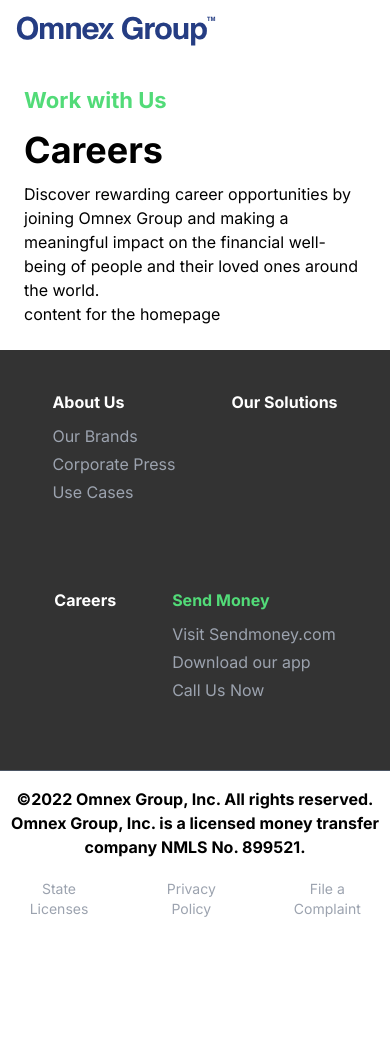
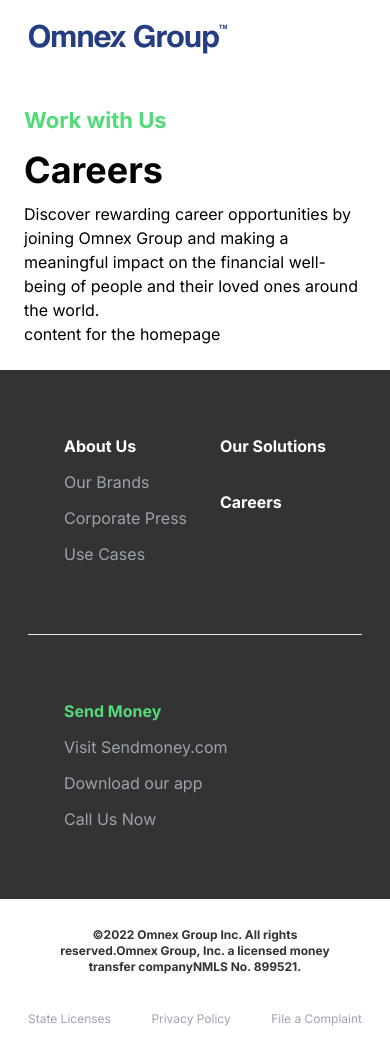
Before and after one commit to hkim13/omnexgroup, a Next.js app: page /careers in a window 390 px wide. Before the commit the page ends 955 px from the top, so only its background shows below. Built offline with nearby package versions, Linux system fonts and the light colour scheme.

Commit message:
footer redone - mobile only. Removed photos for now, need to redo first section

```diff
--- a/app/(home)/page.js
+++ b/app/(home)/page.js
@@ -33,7 +33,7 @@
             </div>
           </div>
 
-          {/* Image Area */}
+         {/* Image Area
           <div className='bg-gray-300 flex self-center  gap-4 pb-14'>
             <div className='flex flex-col items-end'>
               <div className='w-36 h-56 sm:w-40 sm:h-60 md:w-44 md:h-64 lg:w-48 lg:h-72 shrink rounded-[48px] bg-cover bg-no-repeat bg-[center_right_-60px]' style={{backgroundImage: "url('/Webp/AdobeStock_280396247.webp')"}}/>
@@ -44,7 +44,7 @@
               <div className='w-40 h-48 sm:w-72 sm:h-52 md:w-80 md:h-56 lg:w-96 lg:h-60 shrink rounded-[48px] bg-cover bg-no-repeat bg-center mt-4' style={{backgroundImage: "url('/Webp/AdobeStock_469533192.webp')"}}/>
             </div>
           </div>
-
+        */}
         </div>
 
         {/*Second section: Explore - What We Do for You*/}
--- a/app/components/Footer.js
+++ b/app/components/Footer.js
@@ -2,48 +2,56 @@
 
 export default function Footer() {
   return (
-    <footer className="bg-[#333333] text-white">
-      <div className="w-screen flex flex-wrap justify-center gap-14 p-10">
-
+    <footer className=" text-white w-screen">
+      {/* mobile version */}
+      <div className='bg-[#333333] text-base sm:hidden'>
+        {/* About us, Our solutions, Careers */}
+        <div className='flex flex-row justify-between mx-auto p-16'>
           {/* About us */}
-
-        <div className="flex flex-col mb-6">
-          <h5 className="font-bold text-base mb-2.5">About Us</h5>
+          <div className='flex flex-col gap-2'>
+            <Link href="/about-us/our-brands" className="text-[#FFFFFF] font-bold hover:text-gray-300 mb-1">About Us</Link>
             <Link href="/about-us/our-brands" className="text-gray-400 hover:text-gray-300 mb-1">Our Brands</Link>
             <Link href="/about-us/corporate-press" className="text-gray-400 hover:text-gray-300 mb-1">Corporate Press</Link>
             <Link href="/about-us/use-cases" className="text-gray-400 hover:text-gray-300 mb-1">Use Cases</Link>
           </div>
-
-        {/* Column 2 */}
-
-        <div className="flex flex-col mb-6">
+          {/* Our solutions, Careers */}
+          <div className='flex flex-col gap-8'>
+            {/* Our solutions*/}
+            <div>
               <Link href="/our-solutions" className="font-bold text-base mb-2.5">Our Solutions</Link>
             </div>
-
-        {/* Column 3 */}
-
-        <div className="flex flex-col mb-6">
+            {/* Careers */}
+            <div>
               <Link href="/careers" className="font-bold text-base mb-2.5">Careers</Link>
             </div>
+          </div>
+        </div>
+        <hr className='mx-7'/>
 
-        {/* Column 4 */}
-
-        <div className="flex flex-col mb-6">
-          <h5 className="font-bold text-base text-green mb-2.5">Send Money</h5>
-          <a href="https://sendmoney.com" className="text-gray-400 hover:text-gray-300 mb-1">Visit Sendmoney.com</a>
+        <div className='flex flex-col gap-2 mx-auto p-16'>
+            <Link href="https://sendmoney.com" className="text-green font-bold hover:text-gray-300 mb-1">Send Money</Link>
+            <Link href="https://sendmoney.com" className="text-gray-400 hover:text-gray-300 mb-1">Visit Sendmoney.com</Link>
             <Link href="/app" className="text-gray-400 hover:text-gray-300 mb-1">Download our app</Link>
             <Link href="/contact" className="text-gray-400 hover:text-gray-300 mb-1">Call Us Now</Link>
         </div>
+      </div>
+
+      {/* desktop version */}
+      <div className='bg-[#333333] text-base hidden sm:block'>
 
       </div>
 
-      <div className="border-t border-gray-600">
-        <div className="bg-white text-gray-400 text-center text-sm py-4">
-          <p className='font-bold text-black'>©2022 Omnex Group, Inc. All rights reserved. <br/> Omnex Group, Inc. is a licensed money transfer company NMLS No. 899521.</p>
-          <div className="flex justify-center gap-14 m-5">
-              <Link href="/licenses" className="hover:text-black">State Licenses</Link>
-              <Link href="/privacy" className="hover:text-black">Privacy Policy</Link>
-              <Link href="/complaint" className="hover:text-black">File a Complaint</Link>
+      <div className='flex flex-col py-7 gap-9 items-center mx-auto'>
+        <div className='text-[#333333] text-xs font-bold text-center px-14 max-w-[528px]'>©2022 Omnex Group Inc. All rights reserved.Omnex Group, Inc. a licensed money transfer companyNMLS No. 899521.</div>
+        <div className='flex flex-row text-xs justify-between w-screen max-w-[635px] px-7'>
+          <div>
+            <Link href="/licenses" className="text-gray-400 hover:text-black">State Licenses</Link>
+          </div>
+          <div>
+            <Link href="/privacy" className="text-gray-400 hover:text-black">Privacy Policy</Link>
+          </div>
+          <div>
+            <Link href="/complaint" className="text-gray-400 hover:text-black">File a Complaint</Link>
           </div>
         </div>
       </div>
--- a/app/components/NavBar.js
+++ b/app/components/NavBar.js
@@ -10,7 +10,7 @@
     const [showRegulatoryDropdown, setShowRegulatoryDropdown] = useState(false);
 
     return(
-        <nav className='p-4 pt-4'>
+        <nav className='p-7 pt-6'>
             <div className='flex items-center justify-between'>
                 <div className='flex gap-14'>
 
```
Lines whose indentation alone changed are shown as unchanged.
